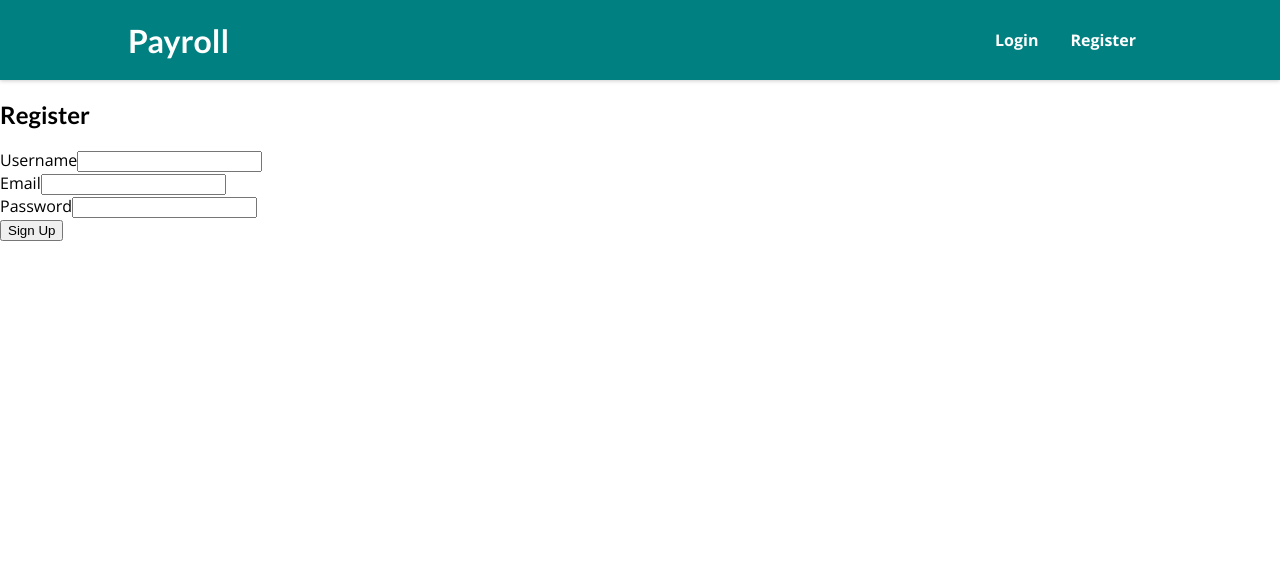
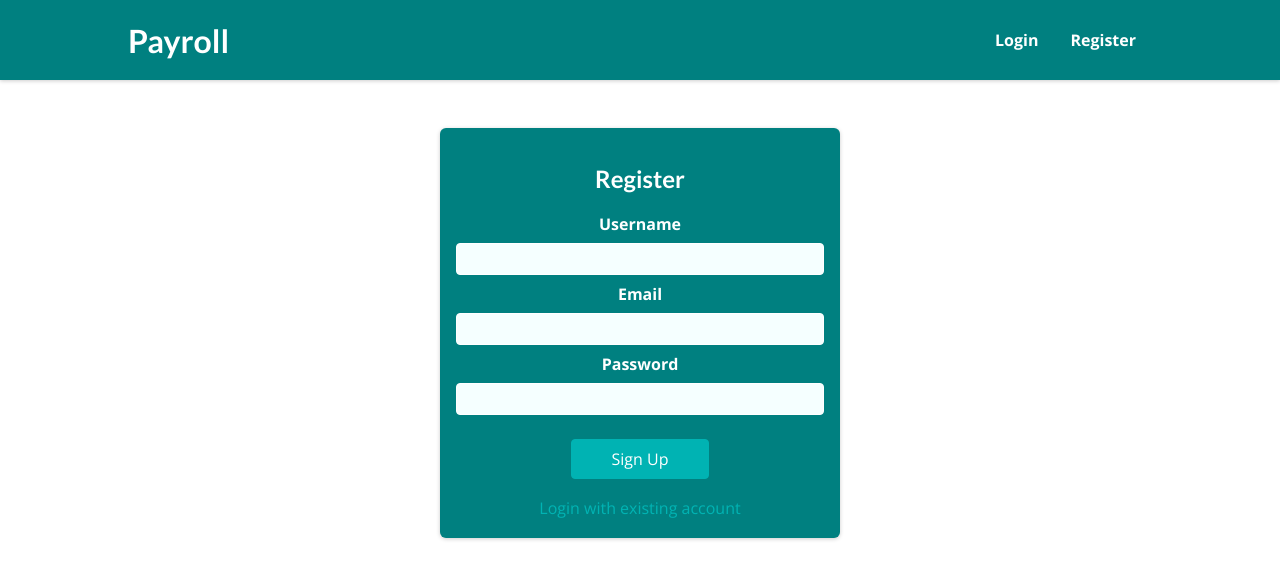
Before and after one commit to cfaqiri/payroll-frontend, a React (Create React App) app in the folder payroll-frontend/: page /register in a window 1280 px wide. Shown: the top 578 px of the page. Built offline with nearby package versions, Linux system fonts and the light colour scheme.

Commit message:
Styled auth forms and created report page

```diff
--- a/payroll-frontend/src/App.js
+++ b/payroll-frontend/src/App.js
@@ -7,6 +7,7 @@ import HomePage from "./pages/HomePage";
 import LoginPage from "./pages/LoginPage";
 import ProfilePage from "./pages/ProfilePage";
 import RegisterPage from "./pages/RegisterPage";
+import ReportPage from "./pages/ReportPage";
 
 function App() {
   const authCtx = useContext(AuthContext);
@@ -15,17 +16,22 @@ function App() {
   return (
     <Layout>
       <Switch>
-      <Route path="/" exact>
+        <Route path="/" exact>
           <HomePage />
         </Route>
         <Route path="/login">
-          <LoginPage />
+          {!isLoggedIn && <LoginPage />}
+          {isLoggedIn && <Redirect to="/" />}
         </Route>
         <Route path="/register">
           <RegisterPage />
         </Route>
         <Route path="/profile">
           {isLoggedIn && <ProfilePage />}
+          {!isLoggedIn && <Redirect to="/login" />}
+        </Route>
+        <Route path="/report">
+          {isLoggedIn && <ReportPage />}
           {!isLoggedIn && <Redirect to="/login" />}
         </Route>
         <Route path="*">
--- /dev/null
+++ b/payroll-frontend/src/components/Auth/AuthForm.module.css
@@ -0,0 +1,73 @@
+.auth {
+  margin: 3rem auto;
+  width: 95%;
+  max-width: 25rem;
+  border-radius: 6px;
+  background-color: teal;
+  box-shadow: 0 1px 4px rgba(0, 0, 0, 0.2);
+  padding: 1rem;
+  text-align: center;
+  color: white;
+}
+
+.auth h1 {
+  text-align: center;
+  color: white;
+}
+
+.control {
+  margin-bottom: 0.5rem;
+}
+
+.control label {
+  display: block;
+  color: white;
+  font-weight: bold;
+  margin-bottom: 0.5rem;
+}
+
+.control input {
+  font: inherit;
+  background-color: #f5ffff;
+  border-radius: 4px;
+  border: 1px solid white;
+  width: 100%;
+  text-align: left;
+  padding: 0.25rem;
+}
+
+.actions {
+  margin-top: 1.5rem;
+  display: flex;
+  flex-direction: column;
+  align-items: center;
+}
+
+.actions button {
+  cursor: pointer;
+  font: inherit;
+  color: white;
+  background-color: #00b3b3;
+  border: 1px solid #00b3b3;
+  border-radius: 4px;
+  padding: 0.5rem 2.5rem;
+}
+
+.actions button:hover {
+  background-color: #009a9a;
+  border-color: #009a9a;
+}
+
+.actions .toggle {
+  margin-top: 1rem;
+  background-color: transparent;
+  color: #00b3b3;
+  border: none;
+  padding: 0.15rem 1.5rem;
+  text-decoration: none;
+}
+
+.actions .toggle:hover {
+  background-color: transparent;
+  color: #f5ffff;
+}
--- a/payroll-frontend/src/components/Auth/LoginForm.js
+++ b/payroll-frontend/src/components/Auth/LoginForm.js
@@ -1,6 +1,8 @@
 import { useContext, useRef } from "react";
-import { useHistory } from "react-router-dom";
+import { Link, useHistory } from "react-router-dom";
 import AuthContext from "../../contexts/auth-context";
+
+import classes from "./AuthForm.module.css";
 
 const LoginForm = () => {
   const usernameInputRef = useRef();
@@ -25,23 +27,25 @@ const LoginForm = () => {
       headers: {
         "Content-Type": "application/json",
       },
-    }).then((response) => {
-      return response.json();
-    }).then((data) => {
-      authCtx.login(data.token);
-      history.replace("/");
-    });
+    })
+      .then((response) => {
+        return response.json();
+      })
+      .then((data) => {
+        authCtx.login(data.token);
+        history.replace("/");
+      });
   };
 
   return (
-    <section>
+    <section className={classes.auth}>
       <h1>Login</h1>
       <form onSubmit={submitHandler}>
-        <div>
+        <div className={classes.control}>
           <label htmlFor="username">Username</label>
           <input type="text" id="username" required ref={usernameInputRef} />
         </div>
-        <div>
+        <div className={classes.control}>
           <label htmlFor="password">Password</label>
           <input
             type="password"
@@ -50,7 +54,12 @@ const LoginForm = () => {
             ref={passwordInputRef}
           />
         </div>
-        <button>Login</button>
+        <div className={classes.actions}>
+          <button>Login</button>
+          <Link to="/register" className={classes.toggle}>
+            Create new account
+          </Link>
+        </div>
       </form>
     </section>
   );
--- a/payroll-frontend/src/components/Auth/RegisterForm.js
+++ b/payroll-frontend/src/components/Auth/RegisterForm.js
@@ -1,4 +1,8 @@
 import { useRef } from "react";
+import { Link } from "react-router-dom";
+
+import classes from "./AuthForm.module.css";
+
 
 const RegisterForm = () => {
   const usernameInputRef = useRef();
@@ -29,18 +33,18 @@ const RegisterForm = () => {
   };
 
   return (
-    <section>
+    <section className={classes.auth}>
       <h1>Register</h1>
       <form onSubmit={submitHandler}>
-        <div>
+        <div className={classes.control}>
           <label htmlFor="username">Username</label>
           <input type="text" id="username" required ref={usernameInputRef} />
         </div>
-        <div>
+        <div className={classes.control}>
           <label htmlFor="email">Email</label>
           <input type="email" id="email" required ref={emailInputRef} />
         </div>
-        <div>
+        <div className={classes.control}>
           <label htmlFor="password">Password</label>
           <input
             type="password"
@@ -49,7 +53,12 @@ const RegisterForm = () => {
             ref={passwordInputRef}
           />
         </div>
-        <button>Sign Up</button>
+        <div className={classes.actions}>
+          <button>Sign Up</button>
+          <Link to="/login" className={classes.toggle}>
+            Login with existing account
+          </Link>
+        </div>
       </form>
     </section>
   );
--- a/payroll-frontend/src/components/Layout/MainNavigation.js
+++ b/payroll-frontend/src/components/Layout/MainNavigation.js
@@ -20,12 +20,19 @@ const MainNavigation = () => {
       </Link>
       <nav>
         <ul>
-          <li>
-            <Link to="/login">Login</Link>
-          </li>
+          {!isLoggedIn && (
+            <li>
+              <Link to="/login">Login</Link>
+            </li>
+          )}
           {isLoggedIn && (
             <li>
               <Link to="/profile">Profile</Link>
+            </li>
+          )}
+          {isLoggedIn && (
+            <li>
+              <Link to="/report">Report</Link>
             </li>
           )}
           {isLoggedIn && (
--- a/payroll-frontend/src/components/Layout/MainNavigation.module.css
+++ b/payroll-frontend/src/components/Layout/MainNavigation.module.css
@@ -1,7 +1,7 @@
 .header {
   width: 100%;
   height: 5rem;
-  background-color: #008080;
+  background-color: teal;
   box-shadow: 0 1px 4px rgba(0, 0, 0, 0.2);
   display: flex;
   justify-content: space-between;
@@ -48,10 +48,10 @@
 }
 
 .header a:hover {
-  color: #c291e2;
+  color: #f5ffff;
 }
 
 .header button:hover {
-  background-color: #c291e2;
-  color: #38015c;
+  background-color: #f5ffff;
+  color: teal;
 }
--- /dev/null
+++ b/payroll-frontend/src/components/Report/PayrollReport.js
@@ -0,0 +1,55 @@
+import { Fragment, useContext, useState } from "react";
+import AuthContext from "../../contexts/auth-context";
+
+const PayrollReport = () => {
+  const authCtx = useContext(AuthContext);
+
+  const [reportData, setReportData] = useState();
+
+  async function fetchPayrollDataHandler() {
+    const response = await fetch("http://127.0.0.1:8000/retrieve/", {
+      method: "GET",
+      headers: {
+        // "Content-Type": "multipart/form-data",
+        Authorization: "Token " + authCtx.token,
+      },
+    });
+
+    const report = await response.json();
+    const reports = report.payrollReport.employeeReports.map(
+      (employeeReport) => {
+        return (
+          <tr>
+            <td>{employeeReport.employeeId}</td>
+            <td>{employeeReport.payPeriod.startDate}</td>
+            <td>{employeeReport.payPeriod.endDate}</td>
+            <td>{employeeReport.amountPaid}</td>
+          </tr>
+        );
+      }
+    );
+
+    setReportData(
+      <table>
+        <tr>
+          <th>Employee Id</th>
+          <th>Period Start</th>
+          <th>Period End</th>
+          <th>Amount Paid</th>
+        </tr>
+        {reports}
+      </table>
+    );
+  }
+
+  return (
+    <Fragment>
+      <section>
+        <button onClick={fetchPayrollDataHandler}>Get Payroll Data</button>
+      </section>
+      <section>{reportData}</section>
+    </Fragment>
+  );
+};
+
+export default PayrollReport;
--- a/payroll-frontend/src/components/StartingPage/StartingPageContent.js
+++ b/payroll-frontend/src/components/StartingPage/StartingPageContent.js
@@ -1,5 +1,73 @@
+import { useContext, useRef } from "react";
+import AuthContext from "../../contexts/auth-context";
+
+import classes from "./StartingPageContent.module.css";
+
 const StartingPageContent = () => {
-  return <div>Starting Page: Welcome!</div>
+  const authCtx = useContext(AuthContext);
+  const reportInputRef = useRef();
+
+  const submitHandler = (event) => {
+    event.preventDefault();
+    const formData = new FormData();
+    const fileField = document.querySelector('input[type="file"]');
+
+    formData.append("file", fileField.files[0]);
+
+    fetch("http://127.0.0.1:8000/upload/", {
+      method: "POST",
+      body: formData,
+      headers: {
+        // "Content-Type": "multipart/form-data",
+        Authorization: "Token " + authCtx.token,
+      },
+    })
+      .then((response) => response.json())
+      .then((result) => {
+        console.log("Success:", result);
+      })
+      .catch((error) => {
+        console.error("Error:", error);
+      });
+
+    // const enteredFile = document.getElementById("report-form");
+    // const newForm = new FormData(enteredFile);
+
+    // newForm.append("file", enteredFile);
+
+    // fetch("http://127.0.0.1:8000/upload/", {
+    //   method: "POST",
+    //   body: newForm,
+    //   headers: {
+    //     // "Content-Type": "multipart/form-data",
+    //     Authorization: "Token " + authCtx.token,
+    //   },
+    // })
+    //   .then((response) => {
+    //     return response.json();
+    //   })
+    //   .then((data) => {
+    //     console.log(authCtx.token);
+    //   });
+  };
+
+  if (authCtx.isLoggedIn) {
+    return (
+      <section className={classes.upload}>
+        <h1>Upload File</h1>
+        <form id="report-form" onSubmit={submitHandler}>
+          <div>
+            <label htmlFor="file">Report</label>
+            <input type="file" id="file" required ref={reportInputRef} />
+          </div>
+          <div className={classes.actions}>
+            <button>Upload</button>
+          </div>
+        </form>
+      </section>
+    );
+  }
+  return <p>Welcome!</p>;
 };
 
 export default StartingPageContent;
--- /dev/null
+++ b/payroll-frontend/src/components/StartingPage/StartingPageContent.module.css
@@ -0,0 +1,33 @@
+.upload {
+  margin: 3rem auto;
+  width: 95%;
+  max-width: 25rem;
+  border-radius: 6px;
+  background-color: teal;
+  box-shadow: 0 1px 4px rgba(0, 0, 0, 0.2);
+  padding: 1rem;
+  text-align: center;
+  color: white;
+}
+
+.actions {
+  margin-top: 1.5rem;
+  display: flex;
+  flex-direction: column;
+  align-items: center;
+}
+
+.actions button {
+  cursor: pointer;
+  font: inherit;
+  color: white;
+  background-color: #00b3b3;
+  border: 1px solid #00b3b3;
+  border-radius: 4px;
+  padding: 0.5rem 2.5rem;
+}
+
+.actions button:hover {
+  background-color: #009a9a;
+  border-color: #009a9a;
+}
--- /dev/null
+++ b/payroll-frontend/src/pages/ReportPage.js
@@ -0,0 +1,7 @@
+import PayrollReport from "../components/Report/PayrollReport"
+
+const ReportPage = () => {
+  return <PayrollReport />;
+};
+
+export default ReportPage;
```
